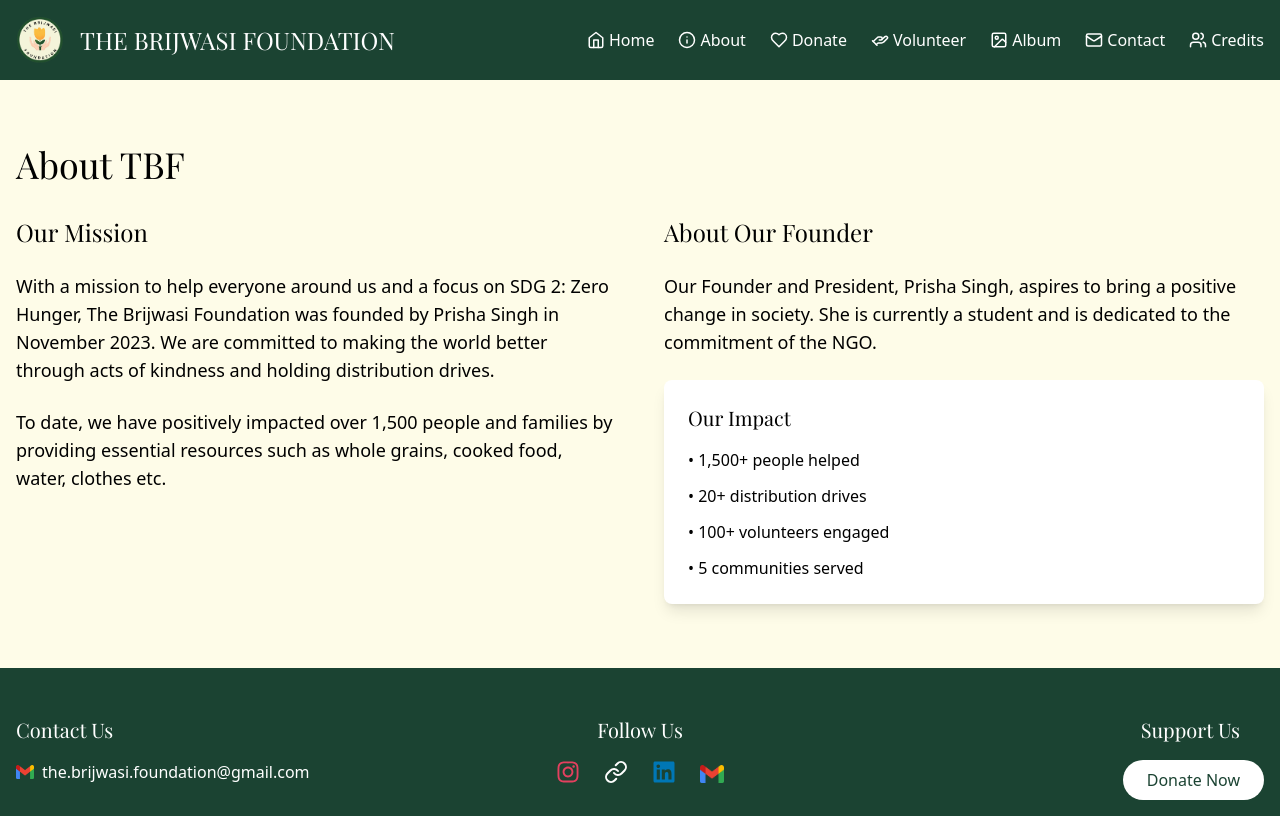
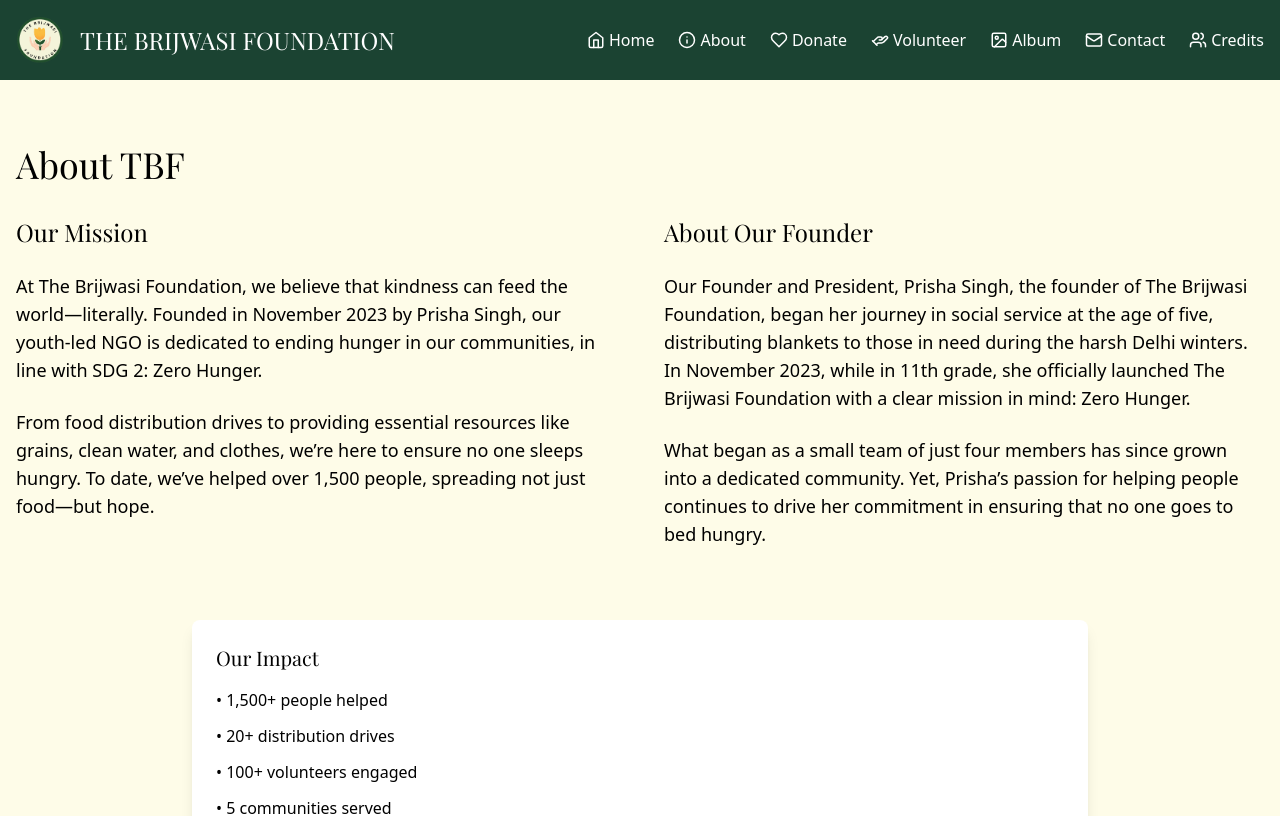
Before and after one commit to mesonicDEVAJ18/TBF_Website_2.0, a React (Vite) app in the folder tbf_website/: page /about in a window 1280 px wide. Shown: the top 816 px of the page. Built offline with nearby package versions, Linux system fonts and the light colour scheme.

Commit message:
changed home, contact and about

```diff
--- a/tbf_website/src/pages/About.tsx
+++ b/tbf_website/src/pages/About.tsx
@@ -2,37 +2,36 @@ export function About() {
   return (
     <div className="container mx-auto py-16 px-4">
       <h1 className="text-4xl font-serif mb-8">About TBF</h1>
-      <div className="grid md:grid-cols-2 gap-12">
+      <div className="grid md:grid-cols-2 gap-12 mb-12">
         <div>
           <h2 className="text-2xl font-serif mb-6">Our Mission</h2>
           <p className="text-lg mb-6">
-            With a mission to help everyone around us and a focus on SDG 2: Zero Hunger,
-            The Brijwasi Foundation was founded by Prisha Singh in November 2023. We are
-            committed to making the world better through acts of kindness and holding
-            distribution drives.
+            At The Brijwasi Foundation, we believe that kindness can feed the world—literally. Founded in November 2023 by Prisha Singh, our youth-led NGO is dedicated to ending hunger in our communities, in line with SDG 2: Zero Hunger.
           </p>
           <p className="text-lg">
-            To date, we have positively impacted over 1,500 people and families by providing
-            essential resources such as whole grains, cooked food, water, clothes etc.
+            From food distribution drives to providing essential resources like grains, clean water, and clothes, we’re here to ensure no one sleeps hungry.
+            To date, we’ve helped over 1,500 people, spreading not just food—but hope.
           </p>
         </div>
         <div>
           <h2 className="text-2xl font-serif mb-6">About Our Founder</h2>
           <p className="text-lg mb-6">
-            Our Founder and President, Prisha Singh, aspires to bring a positive change in
-            society. She is currently a student and is dedicated to the commitment of
-            the NGO.
+            Our Founder and President, Prisha Singh, the founder of The Brijwasi Foundation, began her journey in social service at the age of five, distributing blankets to those in need during the harsh Delhi winters. In November 2023, while in 11th grade, she officially launched The Brijwasi Foundation with a clear mission in mind: Zero Hunger.
           </p>
-          <div className="bg-white p-6 rounded-lg shadow-lg">
-            <h3 className="text-xl font-serif mb-4">Our Impact</h3>
-            <ul className="space-y-3">
-              <li>• 1,500+ people helped</li>
-              <li>• 20+ distribution drives</li>
-              <li>• 100+ volunteers engaged</li>
-              <li>• 5 communities served</li>
-            </ul>
-          </div>
+          <p className="text-lg mb-6">
+            What began as a small team of just four members has since grown into a dedicated community. Yet, Prisha’s passion for helping people continues to drive her commitment in ensuring that no one goes to bed hungry.
+          </p>
         </div>
+      </div>
+      {/* Centered and wider white box */}
+      <div className="bg-white p-6 rounded-lg shadow-lg max-w-4xl mx-auto">
+        <h3 className="text-xl font-serif mb-4 w-full">Our Impact</h3>
+        <ul className="space-y-3">
+          <li>• 1,500+ people helped</li>
+          <li>• 20+ distribution drives</li>
+          <li>• 100+ volunteers engaged</li>
+          <li>• 5 communities served</li>
+        </ul>
       </div>
     </div>
   );
--- a/tbf_website/src/pages/Contact.tsx
+++ b/tbf_website/src/pages/Contact.tsx
@@ -91,6 +91,7 @@ export function Contact() {
                 />
               </div>
             </div>
+            <p>Inviting non-profit organizations for collaborations</p>
           </div>
         </div>
 
--- a/tbf_website/src/pages/Home.tsx
+++ b/tbf_website/src/pages/Home.tsx
@@ -4,11 +4,11 @@ export function Home() {
   const updates = [
     {
       title: "TBF Mumbai",
-      content: "The Brijwasi Foundation is based in five major cities, one of them being Mumbai. We conduct drives regularly to feed impoverished children and stray animals. Our latest food drive in this chapter provided food to over 200 families. We’re eradicating hunger in India, one meal, one family, one city at a time. "
+      content: "The Brijwasi Foundation is based in five major cities, one of them being Mumbai. We conduct drives regularly to feed impoverished children and stray animals.  From food distribution drives to providing essential resources like grains, clean water, and clothes, we’re here to ensure no one sleeps hungry. Our latest food drive in this chapter provided food to over 200 families. We’re eradicating hunger in India, one meal, one family, one city at a time."
     },
     {
       title: "Actually Recruiting",
-      content: "We’re growing, and we need your help. Whether you're a student with a free weekend, a professional with skills to offer, or simply someone with the heart to serve — there’s a place for you at The Brijwasi Foundation."
+      content: "Obsessed with Instagram? Got a soft spot for social good?Then you’ll feel right at home on our Graphics Team. From capturing smiles during food drives to turning everyday moments with our kids into meaningful reels, you'll help bring our mission to life one post at a time.You’ll get hands-on with our work towards SDG 2 – Zero Hunger, grow your content game, and yes- your creations (and maybe even your face 👀) will show up on our social media platforms with 750+ followers.Come for the cause, stay for the creativity 💛Apply NOW!"
     },
     {
       title: "Recent Initiatives",
```
